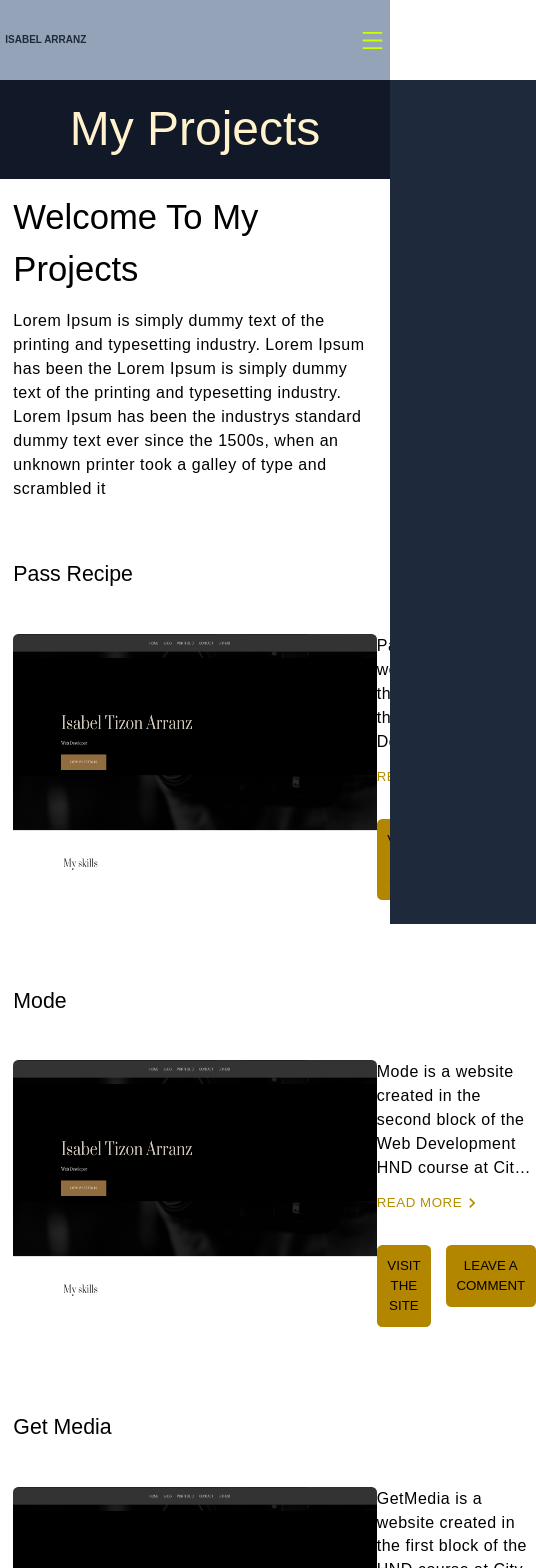
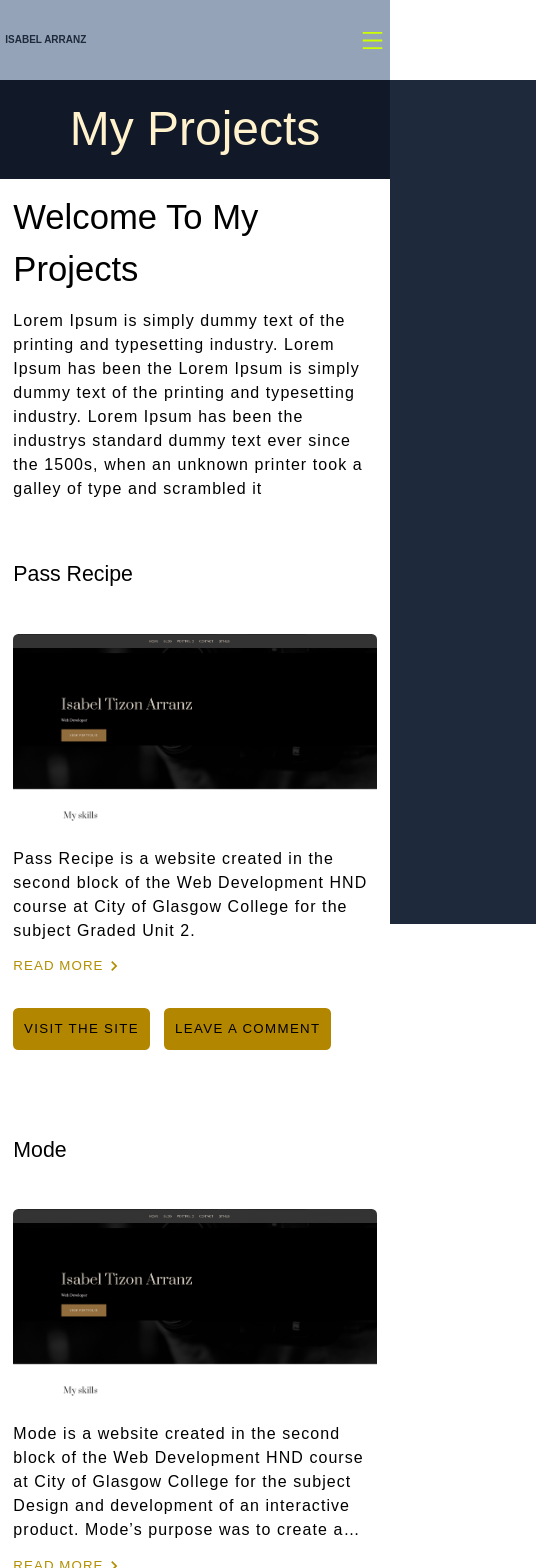
Before and after one commit to IsabelTizon/react-portfolio, a Next.js app: page /projects in a window 390 px wide. Shown: the top 1568 px of the page, 536 px wide, since content can reach past the window. Built offline with nearby package versions, Linux system fonts and the light colour scheme.

Commit message:
responsive css projects page

```diff
--- a/src/app/globals.css
+++ b/src/app/globals.css
@@ -54,7 +54,7 @@ p {
 	p {
 		font-size: 3rem;
 		margin-bottom: 1rem;
-		letter-spacing: 0.1rem;
+		letter-spacing: 0.2rem;
 	}
 	button.mustard {
 		font-size: 2.5rem;
@@ -72,7 +72,6 @@ p {
 	}
 	button.mustard {
 		padding: 2rem;
-		letter-spacing: 0.4rem;
 	}
 }
 /* landscape */
--- a/src/app/projects/page.js
+++ b/src/app/projects/page.js
@@ -41,10 +41,10 @@ export default function projects() {
 						<h3 className="pb-[8rem]">
 							{projectsItem.name}
 						</h3>
-						<div className="flex flex-row">
+						<div className="flex  flex-col md:flex-row">
 							<Image
-								className="h-auto w-full object-containd rounded-t-2xl mb-10"
-								width={500}
+								className="h-auto w-full md:w-[50%] lg:w-[70%] xl:w-full object-containd rounded-t-2xl mb-10"
+								width={400}
 								height={300}
 								src={projectsItem.pic}
 								alt="project picture"
@@ -70,7 +70,7 @@ export default function projects() {
 								</Link>
 								<div className="flex flex-row">
 									<Link href="/contact">
-										<button className="text-black uppercase mustard rounded-md mr-11">
+										<button className="text-black tracking-widest lg:tracking-wide xl:tracking-widest uppercase mustard rounded-md mr-11">
 											visit the site
 										</button>
 									</Link>
@@ -78,7 +78,7 @@ export default function projects() {
 									<Link
 										href={`/projects/${projectsItem.id}`}
 									>
-										<button className="text-black uppercase mustard p-4 rounded-md">
+										<button className="text-black tracking-widest lg:tracking-wide xl:tracking-widest uppercase mustard p-4 rounded-md">
 											leave a comment
 										</button>
 									</Link>
```
